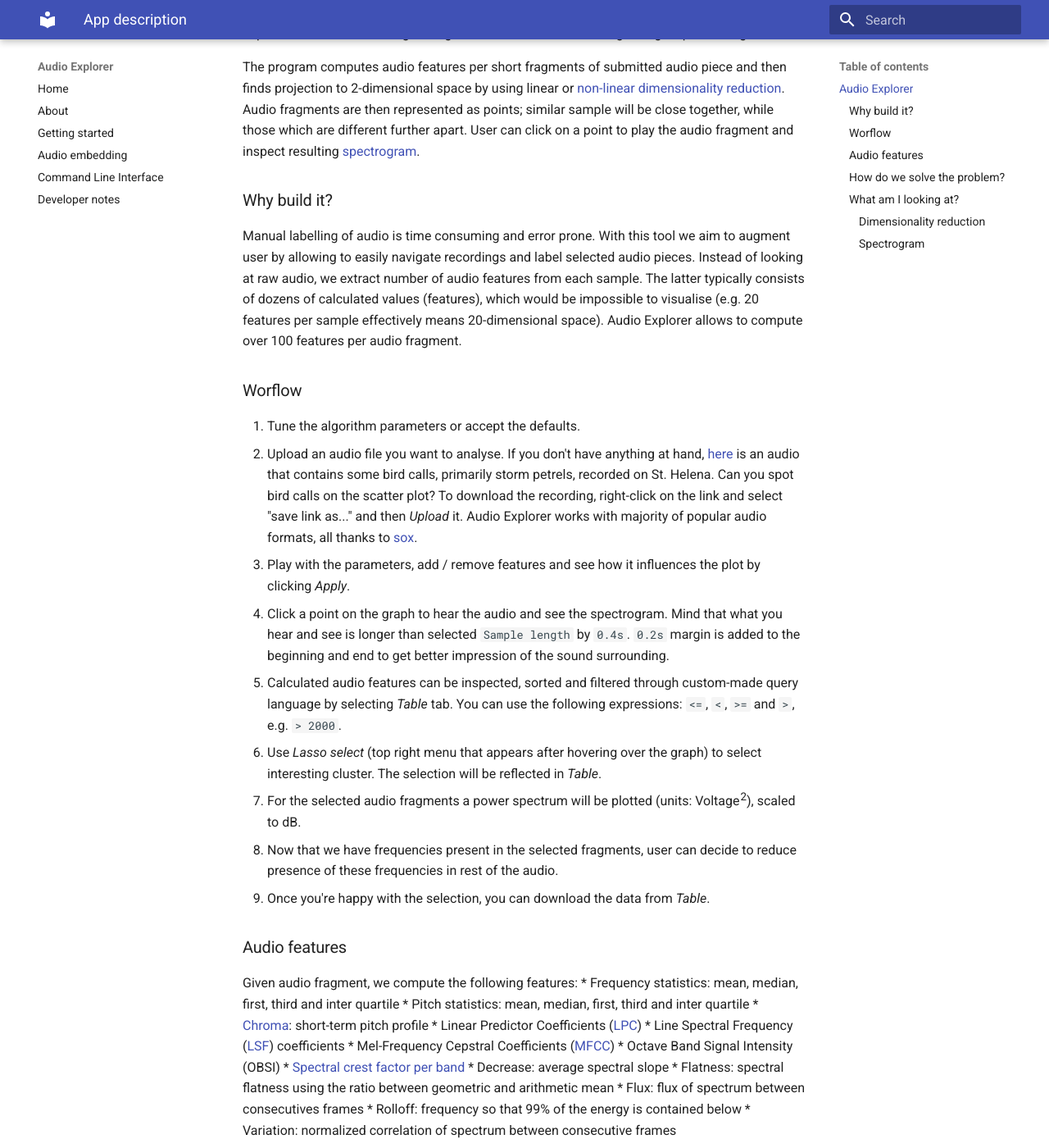
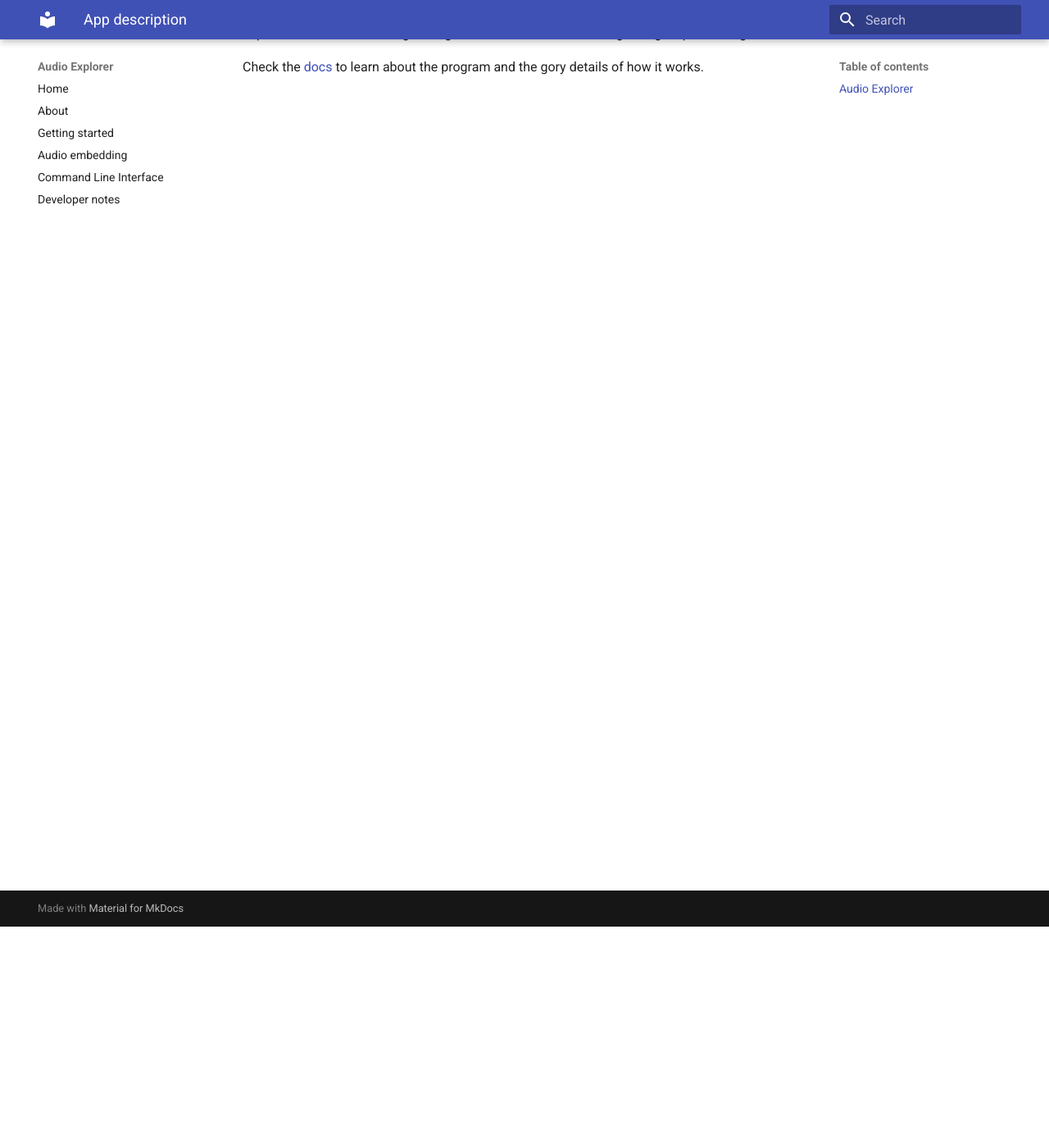
Before and after one commit to tracek/audio-explorer, an MkDocs documentation site: the page built from docs/app_description.md, in a window 1280 px wide and 1400 px high, scrolled down 270 px. Shown: the whole window at 82% size. Built offline with MkDocs 1.6.1 and Material for MkDocs 9.7.7, drawn with Linux system fonts in a browser that asks for light colours; some of the changed text lies outside the part shown.

Commit message:
remove docs from app

```diff
--- a/docs/app_description.md
+++ b/docs/app_description.md
@@ -4,64 +4,4 @@ Copyright 2019 Lukasz Tracewski
 
 Audio Explorer helps in audio data discovery and labelling by utilising unsupervised and supervised machine learning - and good deal of statistics with digital signal processing.
 
-The program computes audio features per short fragments of submitted audio piece and then finds projection to 2-dimensional space by using linear or [non-linear dimensionality reduction](https://en.wikipedia.org/wiki/Nonlinear_dimensionality_reduction). Audio fragments are then represented as points; similar sample will be close together, while those which are different further apart. User can click on a point to play the audio fragment and inspect resulting [spectrogram](https://en.wikipedia.org/wiki/Spectrogram).
-
-### Why build it?
-
-Manual labelling of audio is time consuming and error prone. With this tool we aim to augment user by allowing to easily navigate recordings and label selected audio pieces. Instead of looking at raw audio, we extract number of audio features from each sample. The latter typically consists of dozens of calculated values (features), which would be impossible to visualise (e.g. 20 features per sample effectively means 20-dimensional space). Audio Explorer allows to compute over 100 features per audio fragment.
-
-### Worflow
-
-1. Tune the algorithm parameters or accept the defaults.
-2. Upload an audio file you want to analyse. If you don't have anything at hand, [here](https://s3.eu-central-1.amazonaws.com/audioexplorer-public/sthelena_example.mp3) is an audio that contains some bird calls, primarily storm petrels, recorded on St. Helena. Can you spot bird calls on the scatter plot? To download the recording, right-click on the link and select "save link as..." and then *Upload* it. Audio Explorer works with majority of popular audio formats, all thanks to [sox](http://sox.sourceforge.net).
-3. Play with the parameters, add / remove features and see how it influences the plot by clicking *Apply*.
-4. Click a point on the graph to hear the audio and see the spectrogram. Mind that what you hear and see is longer than selected `Sample length` by `0.4s`. `0.2s` margin is added to the beginning and end to get better impression of the sound surrounding.
-5. Calculated audio features can be inspected, sorted and filtered through custom-made query language by selecting _Table_ tab. You can use the following expressions: `<=`, `<`, `>=` and `>`, e.g. `> 2000`.
-6. Use *Lasso select* (top right menu that appears after hovering over the graph) to select interesting cluster. The selection will be reflected in *Table*.
-7. For the selected audio fragments a power spectrum will be plotted (units: Voltage<sup>2</sup>), scaled to dB.
-8. Now that we have frequencies present in the selected fragments, user can decide to reduce presence of these frequencies in rest of the audio.
-9. Once you're happy with the selection, you can download the data from *Table*.
-
-
-### Audio features
-
-Given audio fragment, we compute the following features:
-* Frequency statistics: mean, median, first, third and inter quartile
-* Pitch statistics: mean, median, first, third and inter quartile
-* [Chroma](https://en.wikipedia.org/wiki/Chroma_feature): short-term pitch profile
-* Linear Predictor Coefficients ([LPC](https://en.wikipedia.org/wiki/Linear_predictive_coding))
-* Line Spectral Frequency ([LSF](https://en.wikipedia.org/wiki/Line_spectral_pairs)) coefficients
-* Mel-Frequency Cepstral Coefficients ([MFCC](https://en.wikipedia.org/wiki/Mel-frequency_cepstrum))
-* Octave Band Signal Intensity (OBSI)
-* [Spectral crest factor per band](https://en.wikipedia.org/wiki/Crest_factor)
-* Decrease: average spectral slope
-* Flatness: spectral flatness using the ratio between geometric and arithmetic mean
-* Flux: flux of spectrum between consecutives frames
-* Rolloff: frequency so that 99% of the energy is contained below
-* Variation: normalized correlation of spectrum between consecutive frames
-
-**Don't know what to choose**? Accept the default.
-
-
-### How do we solve the problem?
-We take the multidimensional space of computed audio features and project it to two dimensions, while retaining most of the information that describes the sample. Audio pieces that sound similar will be packed closely together, while those that sound quite different should be far apart. User can select cluster of similar-sounding samples and mark them.
-
-### What am I looking at?
-The scatter plot is the result of running the dimensionality reduction algorithms on audio recordings resulting in a 2D visualization of the dataset. Each data point is a short sample retrieved from audio.
-
-
-#### Dimensionality reduction
-Dimensionality reduction techniques reduce number of variables by projecting them to a lower-dimensional space. The aim in our case is to retain as much as possible of original information, while enjoying exploration of the data in much in familiar 2D space. We're looking at following methods:
-* [Uniform Manifold Approximation and Projection](https://arxiv.org/pdf/1802.03426)
-* [t-Distributed Stochastic Neighbor embedding](https://en.wikipedia.org/wiki/T-distributed_stochastic_neighbor_embedding)
-* [Principal Component Analysis](https://en.wikipedia.org/wiki/Principal_component_analysis)
-* [Kernel Principal Component Analysis](https://en.wikipedia.org/wiki/Kernel_principal_component_analysis)
-* [Factor Analysis](https://en.wikipedia.org/wiki/Factor_analysis)
-* [Independent Component Analysis](https://en.wikipedia.org/wiki/Independent_component_analysis)
-* [Isomap: Isometric Mapping](https://en.wikipedia.org/wiki/Isomap)
-* [Spectral embedding](https://en.wikipedia.org/wiki/Spectral_clustering)
-* [Locally Linear Embedding](https://cs.nyu.edu/~roweis/lle/papers/lleintro.pdf)
-
-
-#### Spectrogram
-A spectrogram is a visual representation of the spectrum of frequencies of a signal as it varies with time. For each selected sample in the graph we plot spectogram of the respective audio. It allows further verification of similarity between samples as well as provide insights into frequency structure of the signal.
+Check the [docs](https://tracek.github.io/audio-explorer) to learn about the program and the gory details of how it works.
```
